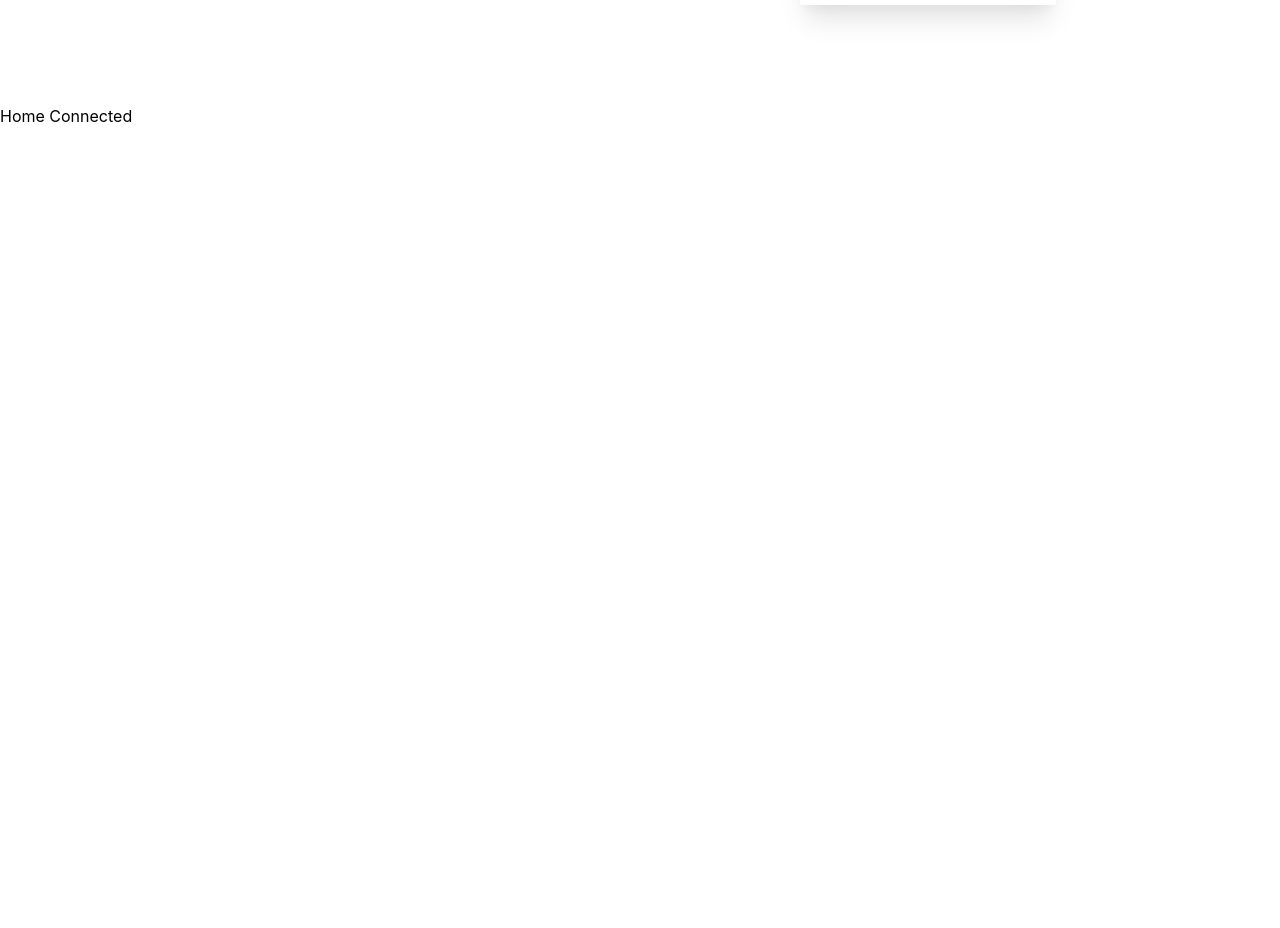
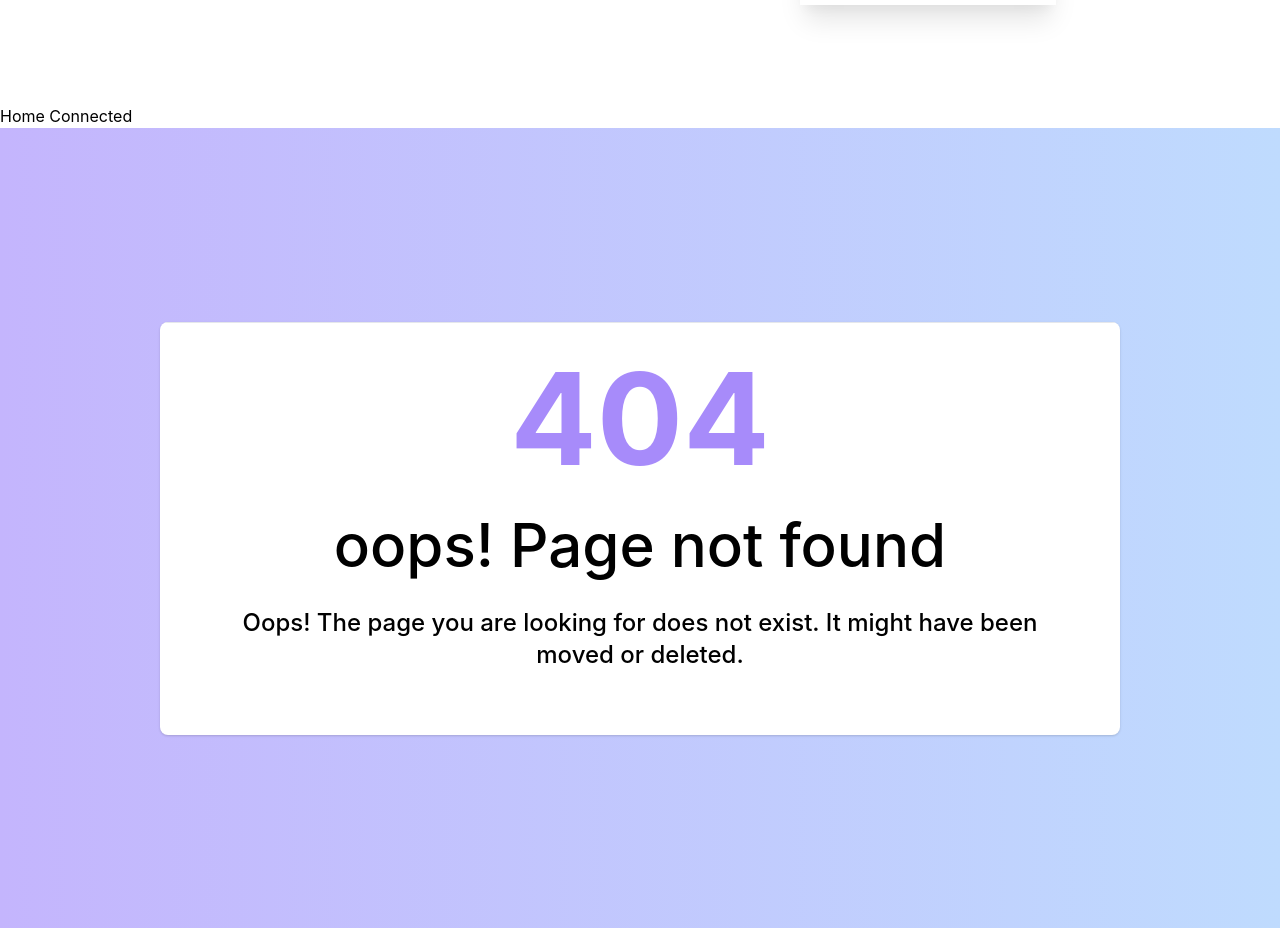
Before and after one commit to mugabee/React-Shopping, a React (Create React App) app: page / in a window 1280 px wide. Shown: the part 440-1368 px from the top of the page. Before the commit the page ends 800 px from the top, so only its background shows below. Built offline with nearby package versions, Linux system fonts and the light colour scheme.

Commit message:
Connecting the pages by using react router Dom

```diff
--- a/src/App.js
+++ b/src/App.js
@@ -4,6 +4,7 @@ import CartDrop from './components/Header.js/CartDrop'
 import { BrowserRouter, Route } from 'react-router-dom'
 import Home from './pages/Home'
 import CartPage from './pages/CartPage'
+import ErrorPage from './pages/ErrorPage'
 
 
 const App = () => {
@@ -20,6 +21,9 @@ const App = () => {
           <CartPage />
 
         </Route>
+        <Route path="*" exact>
+                <ErrorPage/>
+              </Route>
       </div>
 
     </BrowserRouter>
--- /dev/null
+++ b/src/pages/ErrorPage.js
@@ -0,0 +1,20 @@
+const ErrorPage = () => {
+    return (
+        <div className="bg-gradient-to-r from-purple-300 to-blue-200">
+      <div className="w-9/12 m-auto py-16 min-h-screen flex items-center justify-center">
+        <div className="bg-white shadow overflow-hidden sm:rounded-lg pb-8">
+          <div className="border-t border-gray-200 text-center pt-8">
+            <h1 className="text-9xl font-bold text-purple-400">404</h1>
+            <h1 className="text-6xl font-medium py-8">oops! Page not found</h1>
+            <p className="text-2xl pb-8 px-12 font-medium">
+              Oops! The page you are looking for does not exist. It might have
+              been moved or deleted.
+            </p>
+          </div>
+        </div>
+      </div>
+    </div>
+    )
+}
+
+export default ErrorPage
```
